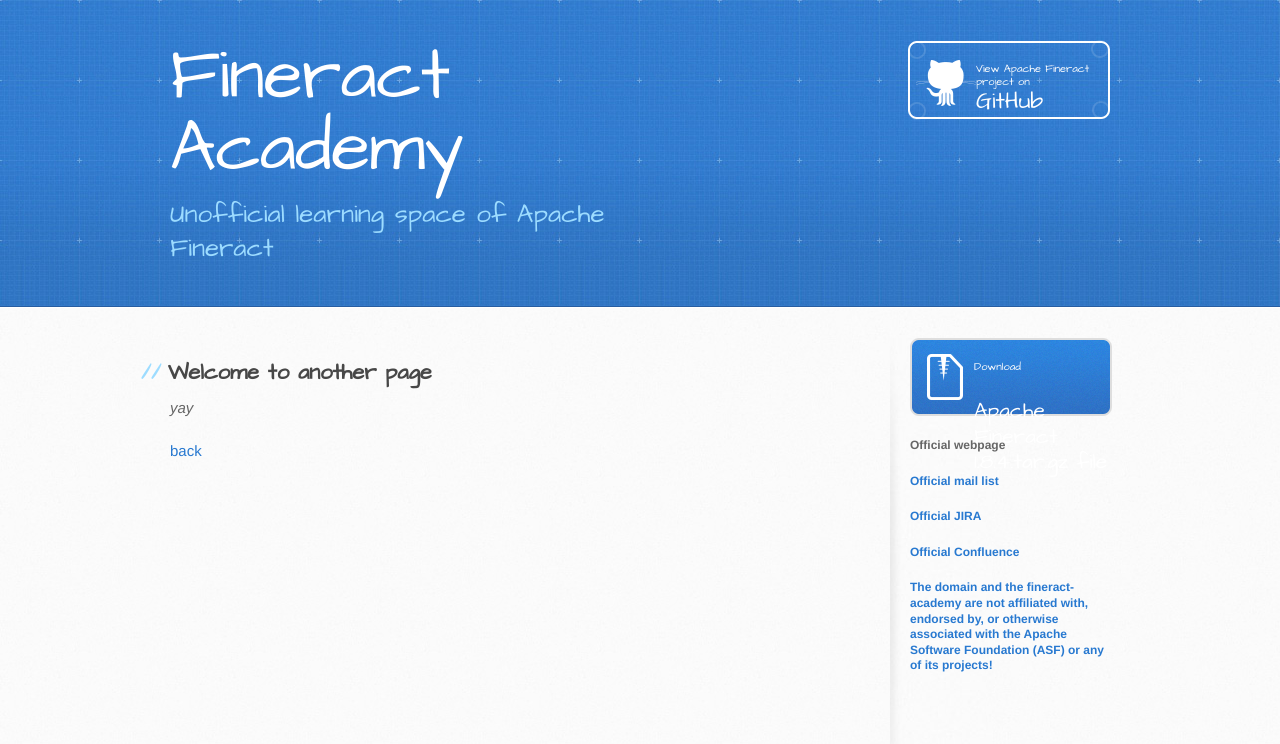
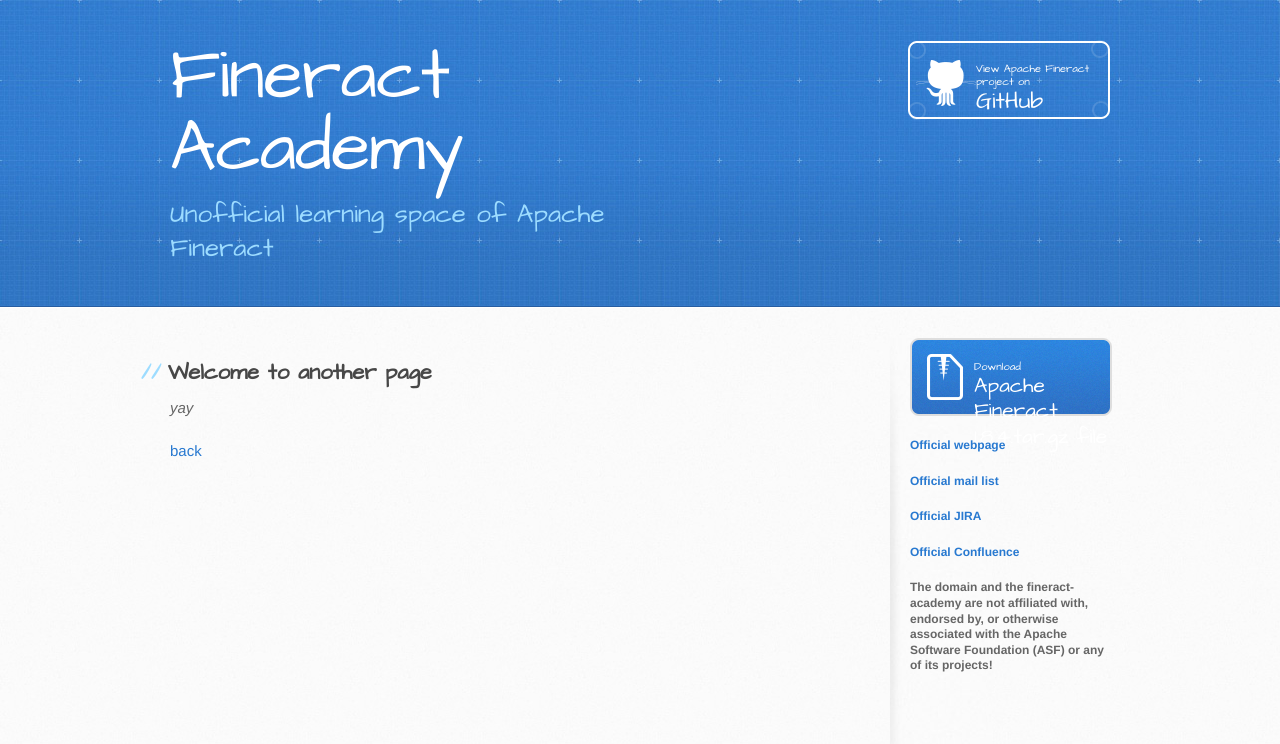
Before and after one commit to fineract-academy/pages, a Jekyll site: the page built from another-page.md, in a window 1280 px wide. Shown: the top 744 px of the page. Built offline with Jekyll 4.4.1, drawn with Linux system fonts in a browser that asks for light colours; our own code applies the rules of GitHub Pages for plain Markdown files.

```diff
--- a/_layouts/default.html
+++ b/_layouts/default.html
@@ -39,29 +39,28 @@
           {% if site.show_downloads %}
             <a target="_blank" rel="noreferrer" href="https://www.apache.org/dyn/closer.cgi?path=/fineract/1.8.4/apache-fineract-1.8.4-binary.tar.gz" class="button">
               <small>Download </small>
-              <br/>
               Apache Fineract 1.8.4.tar.gz file
             </a>
           {% endif %}
           <p>
-            <b>Official webpage</b>
-            <br/>
-            <a target="_blank" ref="noreferrer" href="https://fineract.apache.org"/>
+            <a target="_blank" ref="noreferrer" href="https://fineract.apache.org">
+              <b>Official webpage</b>
+            </a>
           </p>
           <p>
-            <b>Official mail list</b>
-            <br/>
-            <a target="_blank" ref="noreferrer" href="https://lists.apache.org/list.html?dev@fineract.apache.org"/>
+            <a target="_blank" ref="noreferrer" href="https://lists.apache.org/list.html?dev@fineract.apache.org">
+              <b>Official mail list</b>
+            </a>
           </p>
           <p>
-            <b>Official JIRA</b>
-            <br/>
-            <a target="_blank" ref="noreferrer" href="https://issues.apache.org/jira/projects/FINERACT"/>
+            <a target="_blank" ref="noreferrer" href="https://issues.apache.org/jira/projects/FINERACT">
+              <b>Official JIRA</b>
+            </a>
           </p>
           <p>
-            <b>Official Confluence</b>
-            <br/>
-            <a target="_blank" ref="noreferrer" href="https://cwiki.apache.org/confluence/display/FINERACT/Fineract+Home"/>
+            <a target="_blank" ref="noreferrer" href="https://cwiki.apache.org/confluence/display/FINERACT/Fineract+Home">
+              <b>Official Confluence</b>
+            </a>
           </p>
           <b>The domain and the fineract-academy are not affiliated with, endorsed by, or otherwise associated with the Apache Software Foundation (ASF) or any of its projects!</b>
         </aside>
```
